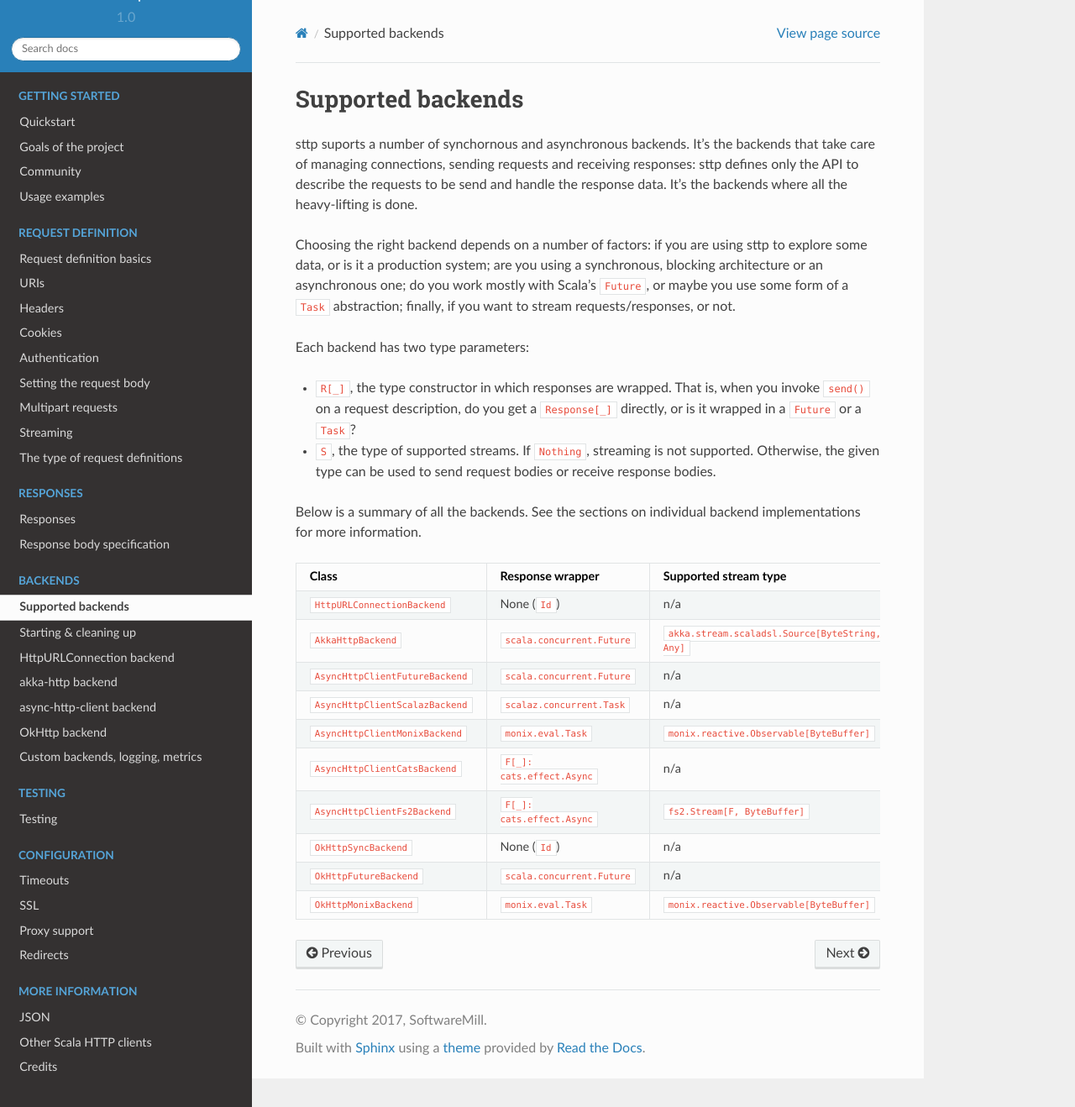
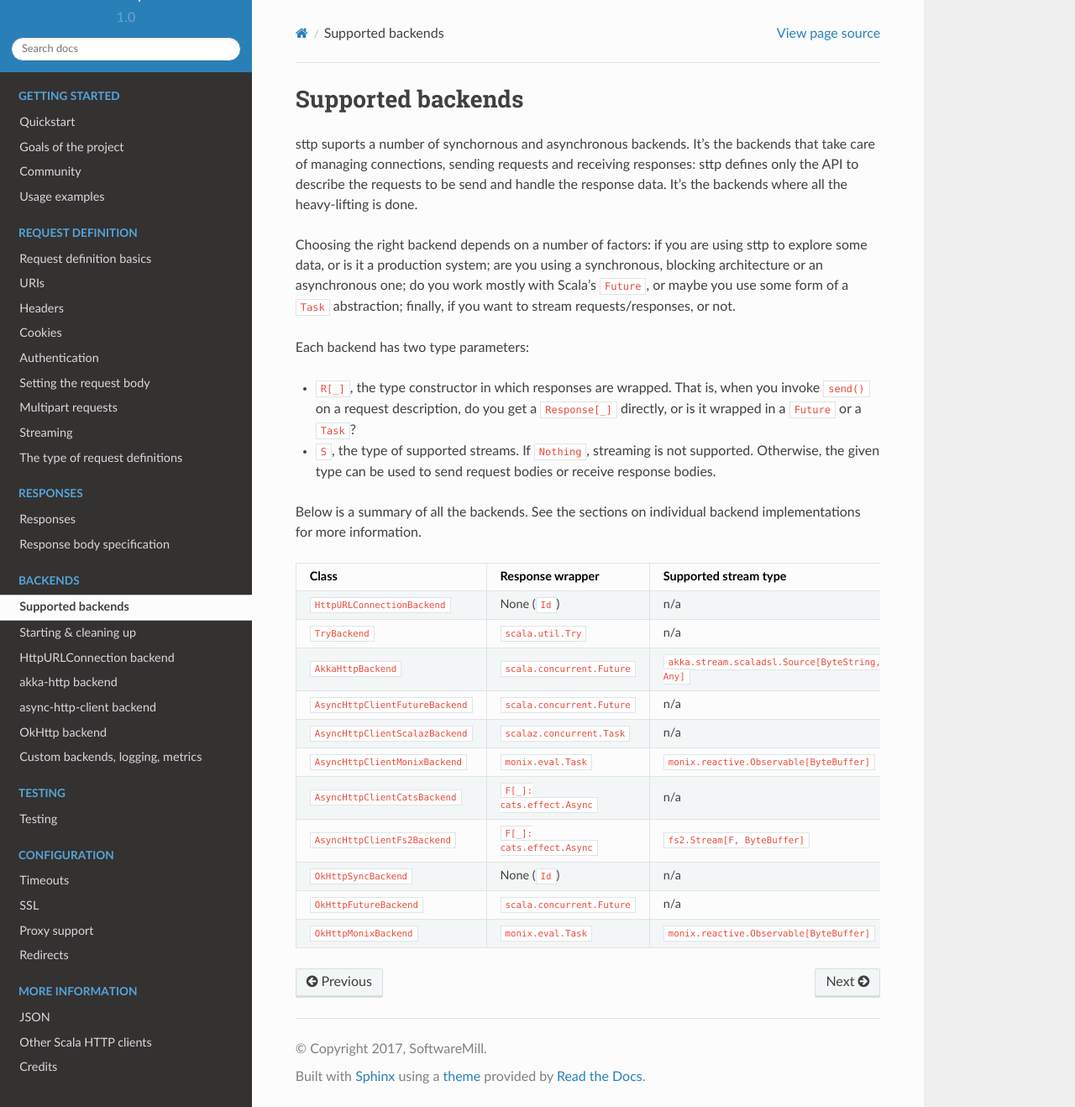
Before and after one commit to softwaremill/sttp, a Sphinx documentation site: the page built from docs/backends/summary.rst, in a window 1280 px wide and 1318 px high. Shown: the whole window at 84% size. Built offline with Sphinx 7.4.7 and the Read the Docs theme 2.0.0, drawn with Linux system fonts in a browser that asks for light colours.

Commit message:
Added TryBackend to backends summary docs

```diff
--- a/docs/backends/summary.rst
+++ b/docs/backends/summary.rst
@@ -18,6 +18,7 @@ Below is a summary of all the backends. See the sections on individual backend i
 Class                            Response wrapper             Supported stream type
 ================================ ============================ ================================================
 ``HttpURLConnectionBackend``     None (``Id``)                n/a
+``TryBackend``                   ``scala.util.Try``                      n/a
 ``AkkaHttpBackend``              ``scala.concurrent.Future``  ``akka.stream.scaladsl.Source[ByteString, Any]``
 ``AsyncHttpClientFutureBackend`` ``scala.concurrent.Future``  n/a
 ``AsyncHttpClientScalazBackend`` ``scalaz.concurrent.Task``   n/a
```
